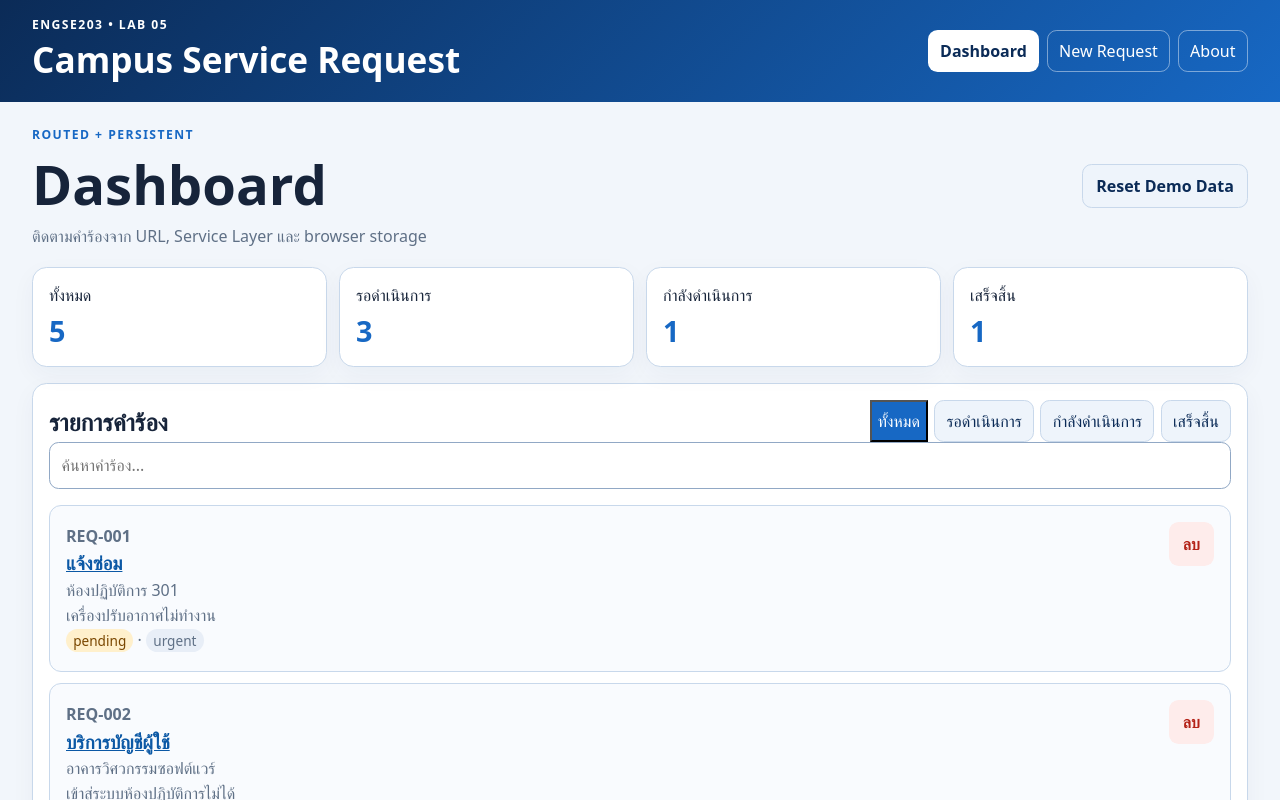
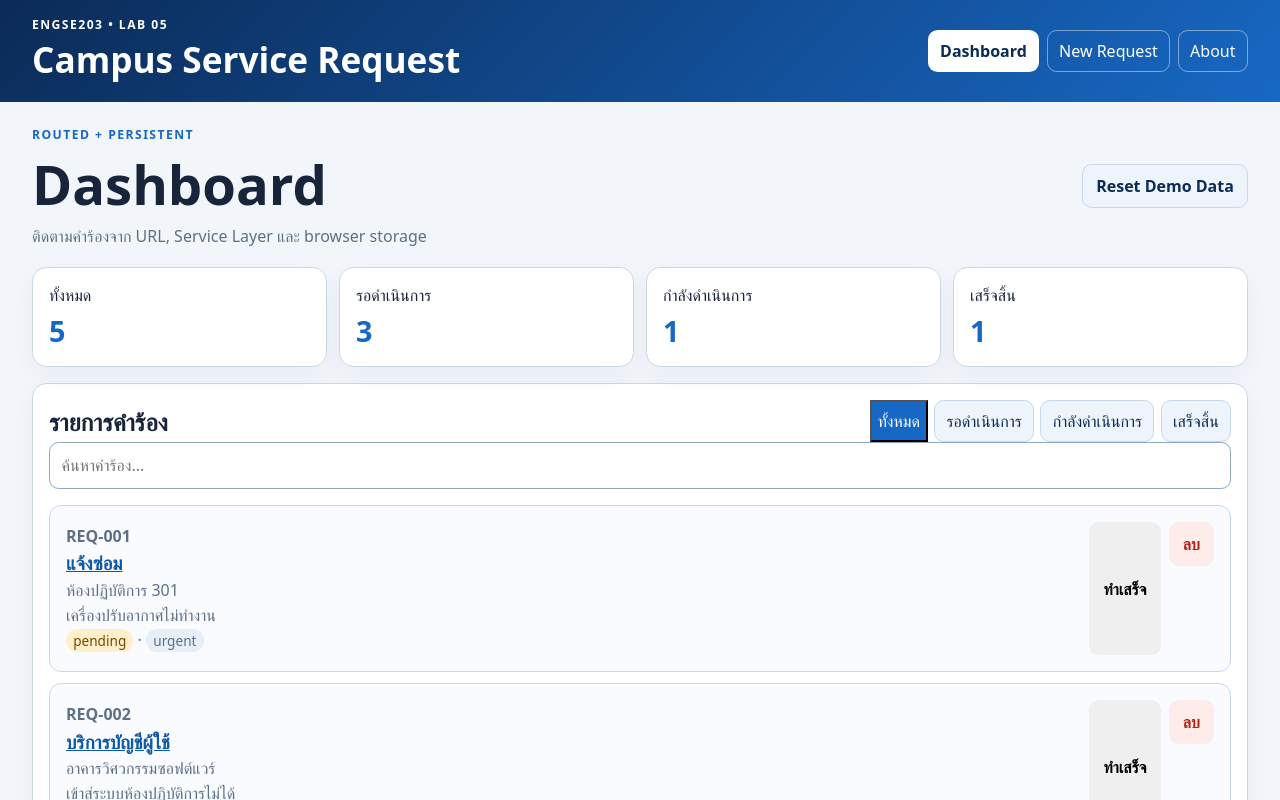
Before and after one commit to Jay-RMUTL/engse203-student-labs--68543210030-1-, a React (Vite) app in the folder labs/midterm/: page / in a window 1280 px wide. Shown: the top 800 px of the page. Built offline with nearby package versions, Linux system fonts and the light colour scheme.

Commit message:
feat: add Mark Done button and persist status update

```diff
--- a/labs/midterm/src/components/RequestCard.jsx
+++ b/labs/midterm/src/components/RequestCard.jsx
@@ -1,7 +1,7 @@
 import { Link } from 'react-router-dom';
 import PriorityBadge from './PriorityBadge.jsx';
 
-function RequestCard({ request, onDeleteRequest }) {
+function RequestCard({ request, onDeleteRequest, onMarkDone }) {
   return (
     <article className="request-card">
       <div>
@@ -13,9 +13,26 @@ function RequestCard({ request, onDeleteRequest }) {
           <span className={`badge ${request.status}`}>{request.status}</span> · <PriorityBadge priority={request.priority} />
         </p>
       </div>
-      <button className="button danger" type="button" onClick={() => onDeleteRequest(request.id)} aria-label={`ลบคำร้อง ${request.id}`}>
-        ลบ
-      </button>
+      <div className="card-actions" style={{ display: 'flex', gap: '0.5rem' }}>
+        {request.status !== 'completed' && (
+          <button
+            className="button success"
+            type="button"
+            onClick={() => onMarkDone(request.id)}
+            aria-label={`ทำเสร็จคำร้อง ${request.id}`}
+          >
+            ทำเสร็จ
+          </button>
+        )}
+        <button
+          className="button danger"
+          type="button"
+          onClick={() => onDeleteRequest(request.id)}
+          aria-label={`ลบคำร้อง ${request.id}`}
+        >
+          ลบ
+        </button>
+      </div>
     </article>
   );
 }
--- a/labs/midterm/src/components/RequestList.jsx
+++ b/labs/midterm/src/components/RequestList.jsx
@@ -1,11 +1,16 @@
 import RequestCard from './RequestCard.jsx';
 
-function RequestList({ requests, onDeleteRequest }) {
+function RequestList({ requests, onDeleteRequest, onMarkDone }) {
   if (requests.length === 0) return <p className="subtle-empty">ไม่มีคำร้องที่ตรงกับตัวกรองนี้</p>;
   return (
     <div className="request-list" data-testid="request-list">
       {requests.map((request, index) => (
-        <RequestCard key={request.id || index} request={request} onDeleteRequest={onDeleteRequest} />
+        <RequestCard
+          key={request.id || index}
+          request={request}
+          onDeleteRequest={onDeleteRequest}
+          onMarkDone={onMarkDone}
+        />
       ))}
     </div>
   );
--- a/labs/midterm/src/pages/DashboardPage.jsx
+++ b/labs/midterm/src/pages/DashboardPage.jsx
@@ -6,7 +6,7 @@ import LoadingState from '../components/LoadingState.jsx';
 import RequestList from '../components/RequestList.jsx';
 import SummaryPanel from '../components/SummaryPanel.jsx';
 import useManualReload from '../hooks/useManualReload.js';
-import { deleteRequest, getRequests, resetRequests } from '../services/requestService.js';
+import { deleteRequest, getRequests, resetRequests, updateRequestStatus } from '../services/requestService.js';
 
 function DashboardPage() {
   const [searchParams, setSearchParams] = useSearchParams();
@@ -74,6 +74,16 @@ function DashboardPage() {
     }
   }
 
+  async function handleMarkDone(requestId) {
+    try {
+      const nextRequests = await updateRequestStatus(requestId, 'completed');
+      setRequests(nextRequests);
+      setNotice(`อัปเดตคำร้อง ${requestId} เป็นเสร็จสิ้นแล้ว`);
+    } catch (error) {
+      setNotice(error instanceof Error ? error.message : 'อัปเดตสถานะไม่สำเร็จ');
+    }
+  }
+
   async function handleReset() {
     if (!window.confirm('ต้องการคืนข้อมูลตัวอย่างเริ่มต้นหรือไม่?')) return;
     try {
@@ -114,7 +124,7 @@ function DashboardPage() {
                 data-testid="search-input"
               />
             </div>
-            <RequestList requests={filteredRequests} onDeleteRequest={handleDelete} />
+            <RequestList requests={filteredRequests} onDeleteRequest={handleDelete} onMarkDone={handleMarkDone} />
           </section>
         </>
       )}
```
